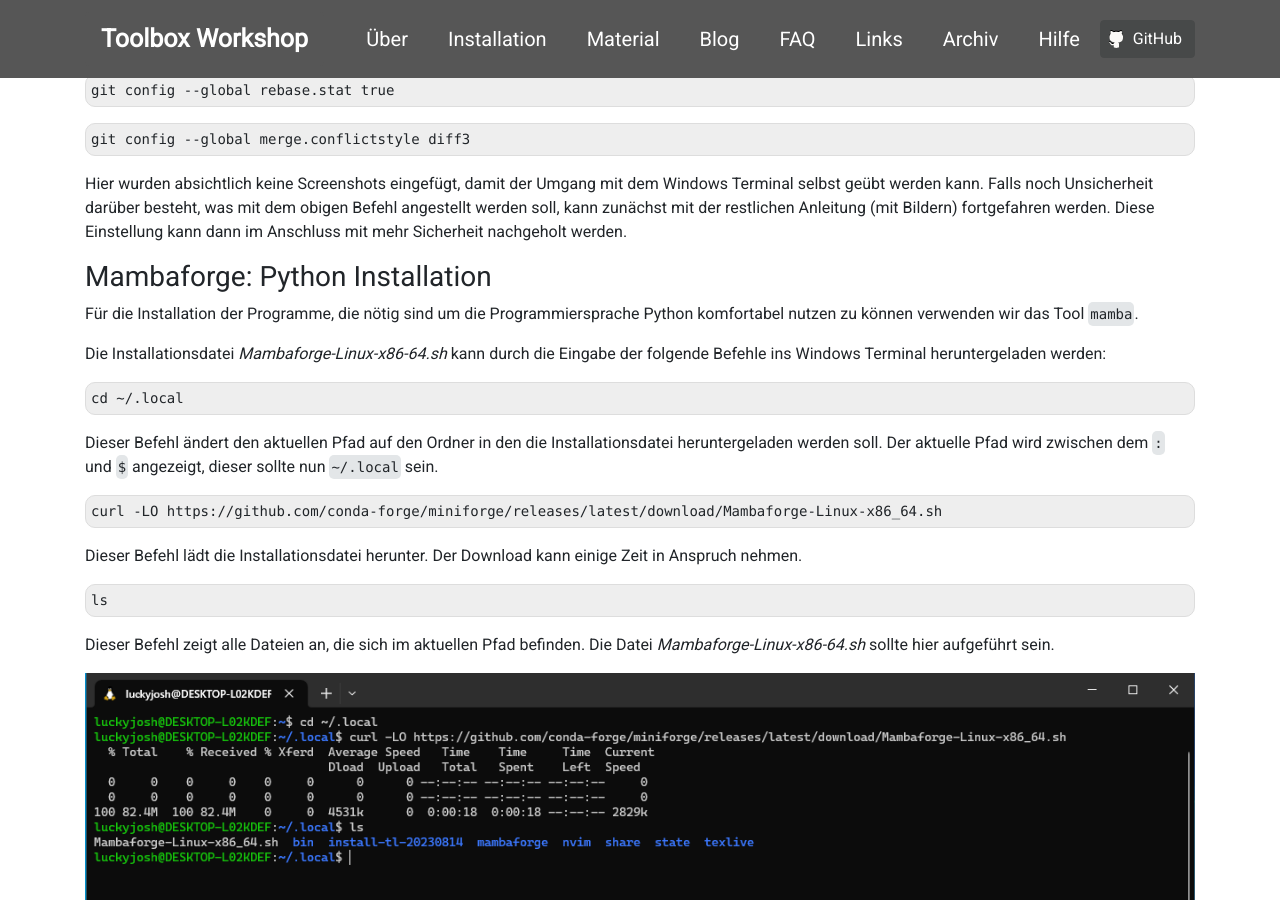
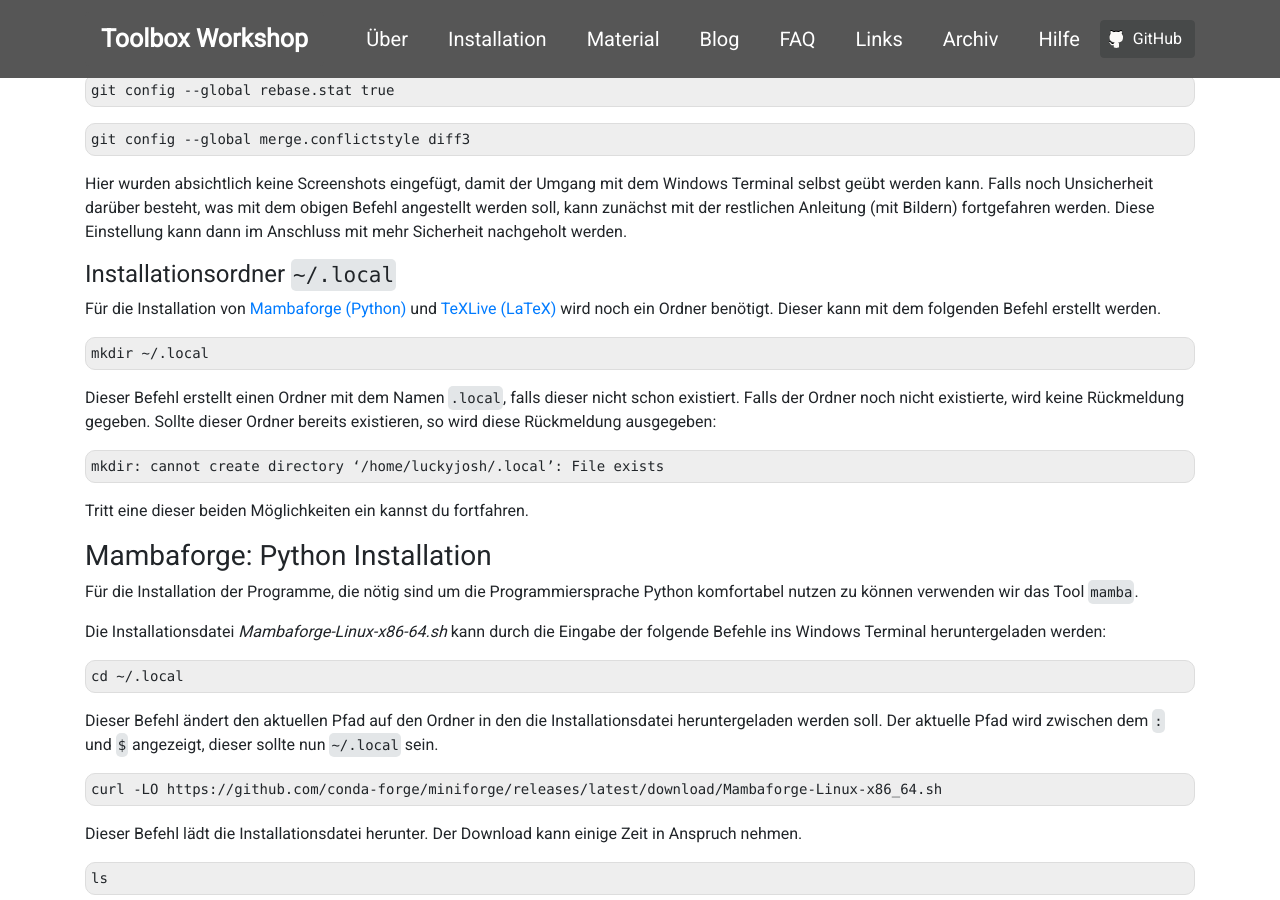
Before and after one commit to pep-dortmund/homepage-toolbox, a Jekyll site: the page built from install/windows.md, in a window 1280 px wide and 900 px high, scrolled down 16927 px. Built offline with Jekyll 4.4.1, drawn with Linux system fonts in a browser that asks for light colours; nearby versions of some CDN libraries.

Commit message:
add subsection for .local

````diff
--- a/install/windows.md
+++ b/install/windows.md
@@ -350,7 +350,26 @@ git config --global merge.conflictstyle diff3
 
 Hier wurden absichtlich keine Screenshots eingefügt, damit der Umgang mit dem Windows Terminal selbst geübt werden kann.
 Falls noch Unsicherheit darüber besteht, was mit dem obigen Befehl angestellt werden soll, kann zunächst mit
-der restlichen Anleitung (mit Bildern) fortgefahren werden. Diese Einstellung kann dann im Anschluss mit mehr Sicherheit nachgeholt werden.
+der restlichen Anleitung (mit Bildern) fortgefahren werden. Diese Einstellung kann dann im Anschluss mit mehr
+Sicherheit nachgeholt werden.
+
+#### Installationsordner `~/.local`
+
+Für die Installation von [Mambaforge (Python)](#Mambaforge) und [TeXLive (LaTeX)](#TeXLive) wird noch ein Ordner benötigt. Dieser kann mit dem folgenden Befehl erstellt werden.
+
+```
+mkdir ~/.local
+```
+
+Dieser Befehl erstellt einen Ordner mit dem Namen `.local`, falls dieser nicht schon existiert.
+Falls der Ordner noch nicht existierte, wird keine Rückmeldung gegeben.
+Sollte dieser Ordner bereits existieren, so wird diese Rückmeldung ausgegeben:
+
+```
+mkdir: cannot create directory ‘/home/luckyjosh/.local’: File exists
+```
+
+Tritt eine dieser beiden Möglichkeiten ein kannst du fortfahren.
 
 
 ### <a id="Mambaforge"></a>Mambaforge: Python Installation
````
